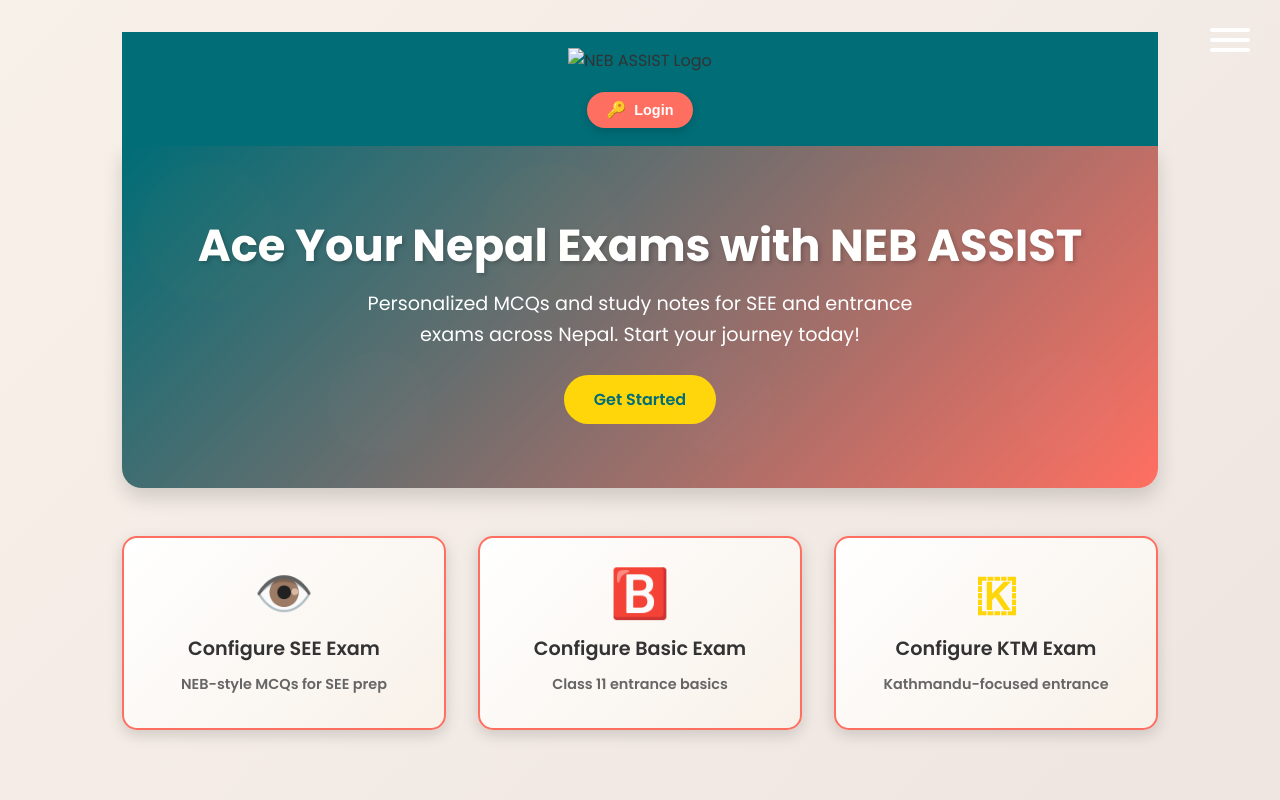
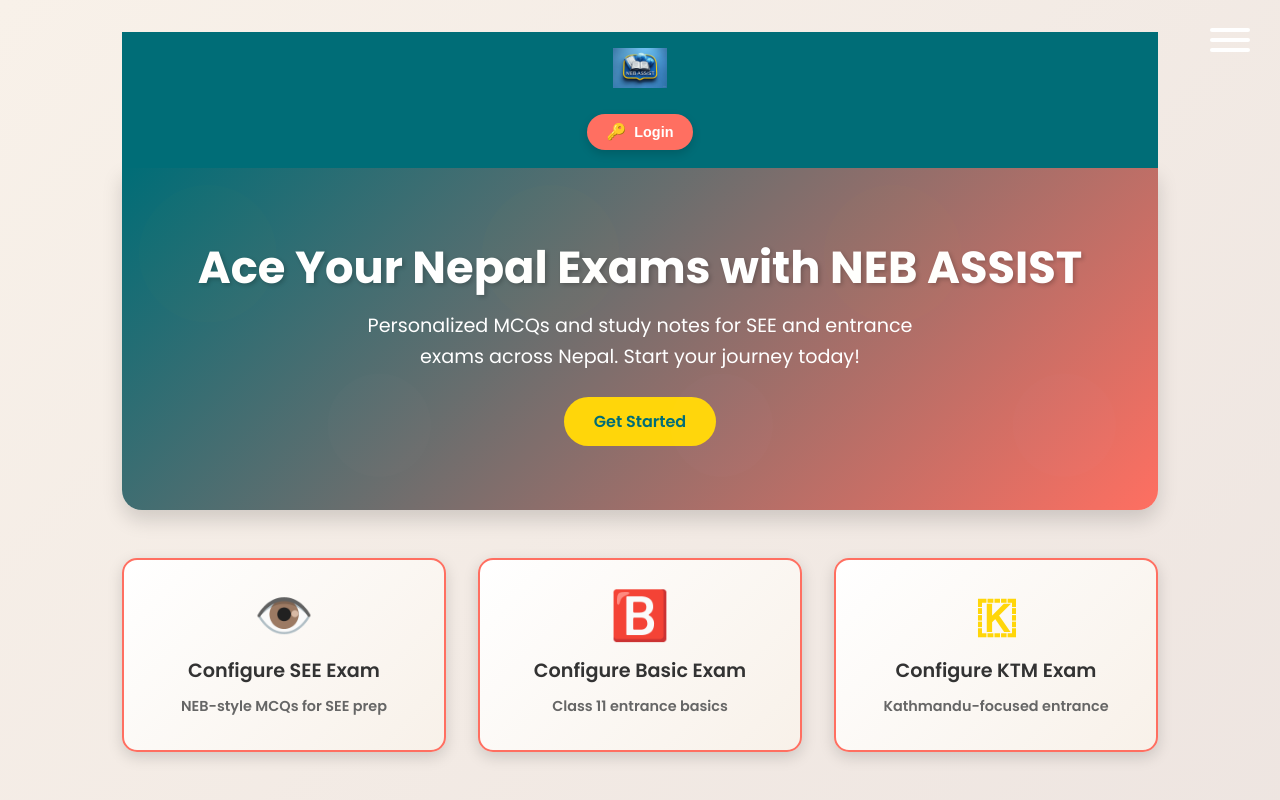
Before and after one commit to codesaksham11/mcqv4-, a website: page index.html in a window 1280 px wide. Shown: the top 800 px of the page. Drawn offline with Linux system fonts and the light colour scheme; no server answers.

Commit message:
Update index.html

```diff
--- a/index.html
+++ b/index.html
@@ -471,7 +471,7 @@
     <div class="container">
         <header>
             <div class="logo">
-                <img src="./logo.png" alt="NEB ASSIST Logo">
+                <img src="images/image.jpg" alt="NEB ASSIST Logo">
             </div>
             <div class="user-status">
                 <div id="user-info" style="display: none;">
```
